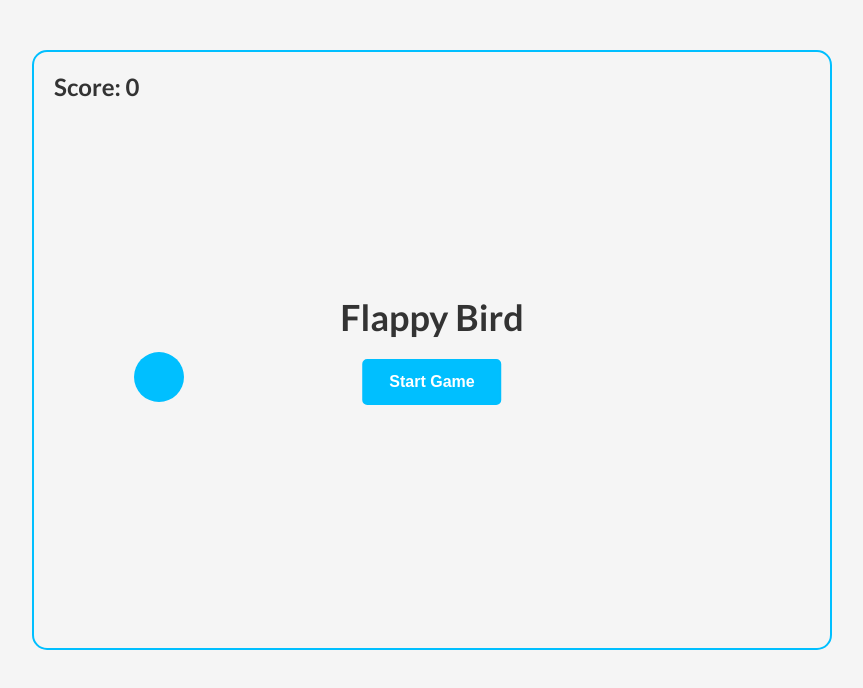
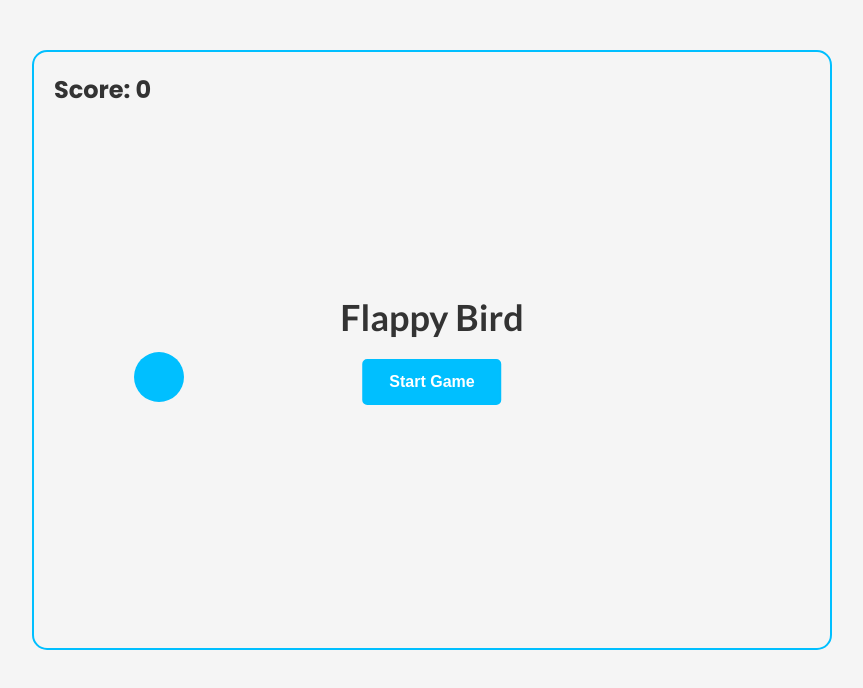
Before and after one commit to amndatasyaa/amndatasyaa.github.io, a Next.js app: page /play in a window 1280 px wide. Shown: the top 688 px of the page, without its empty margins (208-1071 px from the left). Built offline with nearby package versions, Linux system fonts and the light colour scheme.

Commit message:
fix: hydration error in /play route

```diff
--- a/app/play/layout.tsx
+++ b/app/play/layout.tsx
@@ -1,4 +1,11 @@
 import type { Metadata } from 'next'
+import { Poppins } from 'next/font/google'
+
+const poppins = Poppins({
+  weight: ['300', '400', '500', '600', '700'],
+  subsets: ['latin'],
+  display: 'swap',
+})
 
 export const metadata: Metadata = {
   title: 'Flappy Bird | Amanda Tasya Dedi',
@@ -12,7 +19,7 @@
 }) {
   return (
     <html lang="en">
-      <body>{children}</body>
+      <body className={poppins.className}>{children}</body>
     </html>
   )
 }
```
